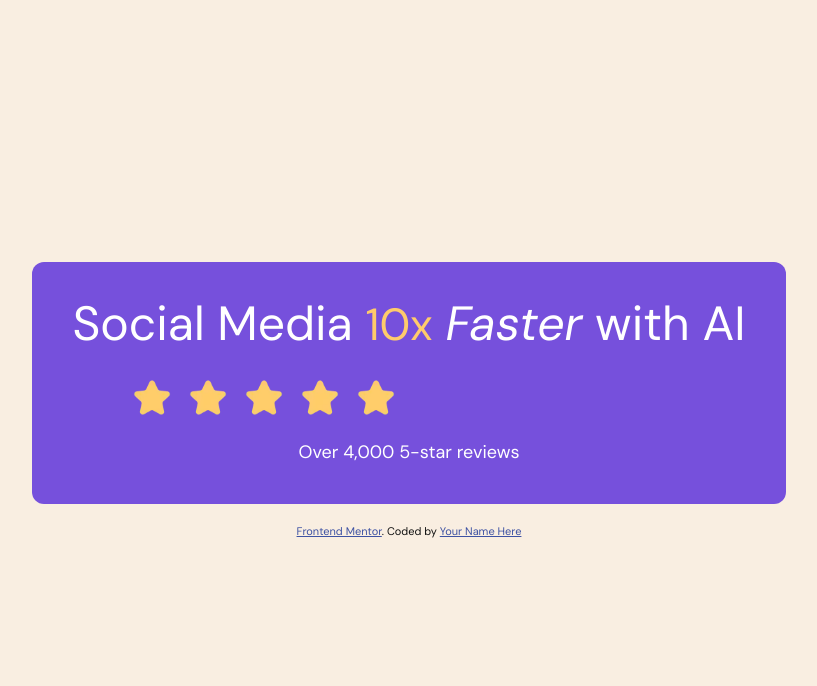
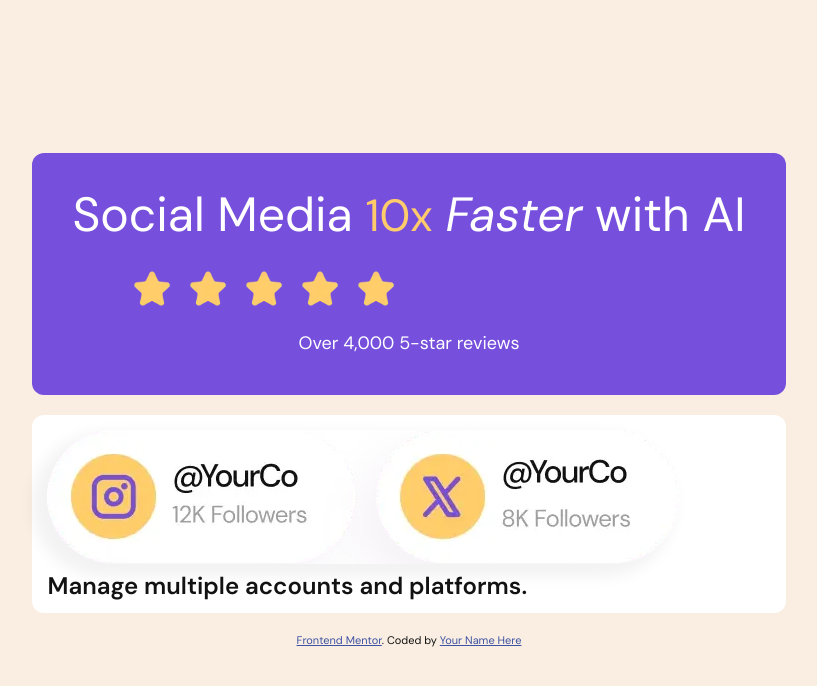
Before and after one commit to pkthunder87/bento-grid, a React (Vite) app: page / in a window 1280 px wide. Shown: the top 686 px of the page, without its empty margins (231-1048 px from the left). Built offline with nearby package versions, Linux system fonts and the light colour scheme.

Commit message:
Feat: Add 2nd grid item

```diff
--- a/src/App.jsx
+++ b/src/App.jsx
@@ -21,6 +21,16 @@ function App() {
         />
         <p className="grid-item--1__text">Over 4,000 5-star reviews</p>
       </GridItem>
+      <GridItem gridItemNum="2">
+        <img
+          className="grid-item--2__img"
+          src={`${imgPrefix}multiple-platforms${imgSuffix}`}
+          alt=""
+        />
+        <h2 className="grid-item--2__title">
+          Manage multiple accounts and platforms.
+        </h2>
+      </GridItem>
       <Attribution />
     </AppLayout>
   );
--- a/src/sass/_components.scss
+++ b/src/sass/_components.scss
@@ -47,11 +47,11 @@
    ============= */
 
 .grid-item {
-  background-color: hsl(var(--color-purple-500));
   border-radius: 12px;
-  font-stretch: 50%;
 
   &--1 {
+    background-color: hsl(var(--color-purple-500));
+    font-stretch: 50%;
     color: white;
     padding: 4rem;
     text-align: center;
@@ -80,4 +80,23 @@
       margin-block-end: -1rem;
     }
   }
+
+  &--2 {
+    background-color: hsl(var(--color-white));
+    border-radius: 12px;
+    padding: 1.5rem;
+
+    &__img {
+      border-radius: 100px;
+      box-shadow: -10px 8px 15px 5px hsla(var(--color-black), 0.05);
+      margin-block-end: 1rem;
+    }
+
+    &__title {
+      font-size: 2.4rem;
+      font-weight: 600;
+      text-wrap: pretty;
+      line-height: 1em;
+    }
+  }
 }
```
